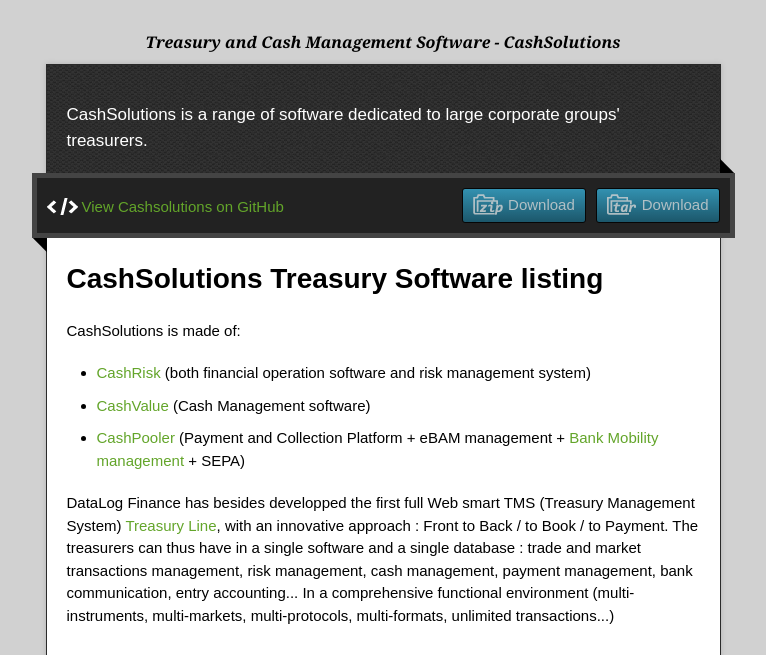
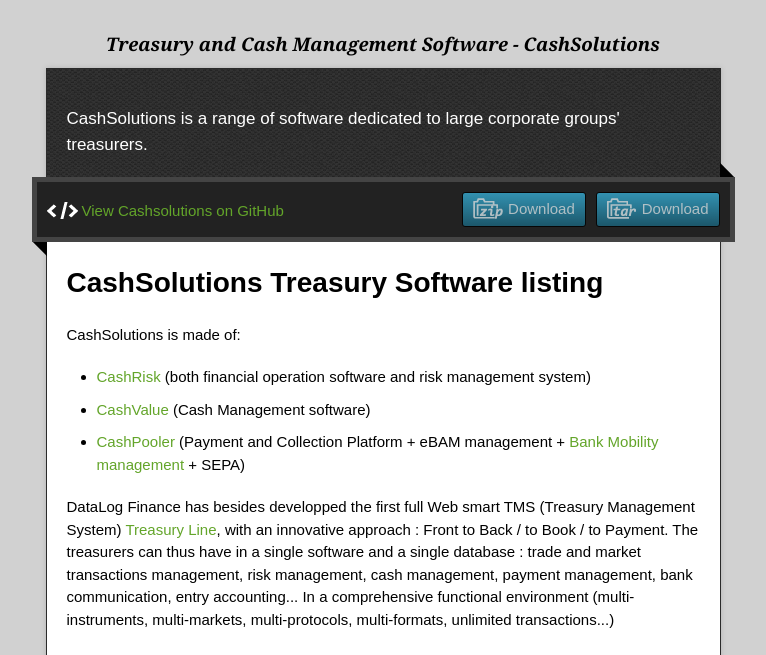
Before and after one commit to DataLogFinance/cashsolutions, a plain HTML site: page index.html in a window 1280 px wide. Shown: the top 655 px of the page, without its empty margins (257-1023 px from the left). Drawn offline with nearby package versions, Linux system fonts and the light colour scheme.

Commit message:
Update index.html

```diff
--- a/index.html
+++ b/index.html
@@ -22,7 +22,7 @@
 
   <div class="wrapper">
     <header>
-      <h1 class="title" style="font-size:12pt">Treasury and Cash Management Software - CashSolutions</h1>
+      <h1 class="title" style="font-size: 14pt">Treasury and Cash Management Software - CashSolutions</h1>
     </header>
     <div id="container">
       <p class="tagline">CashSolutions is a range of software dedicated to large corporate groups&#39; treasurers.</p>
```
